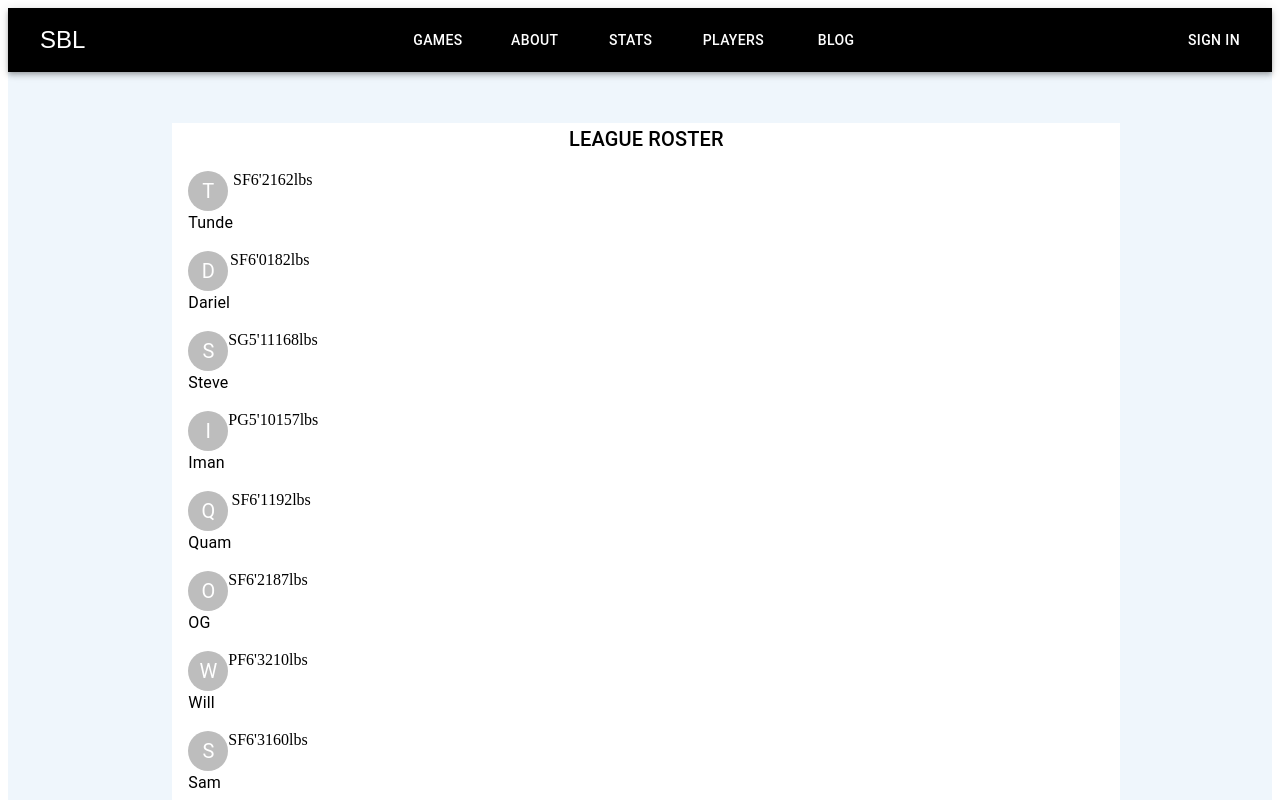
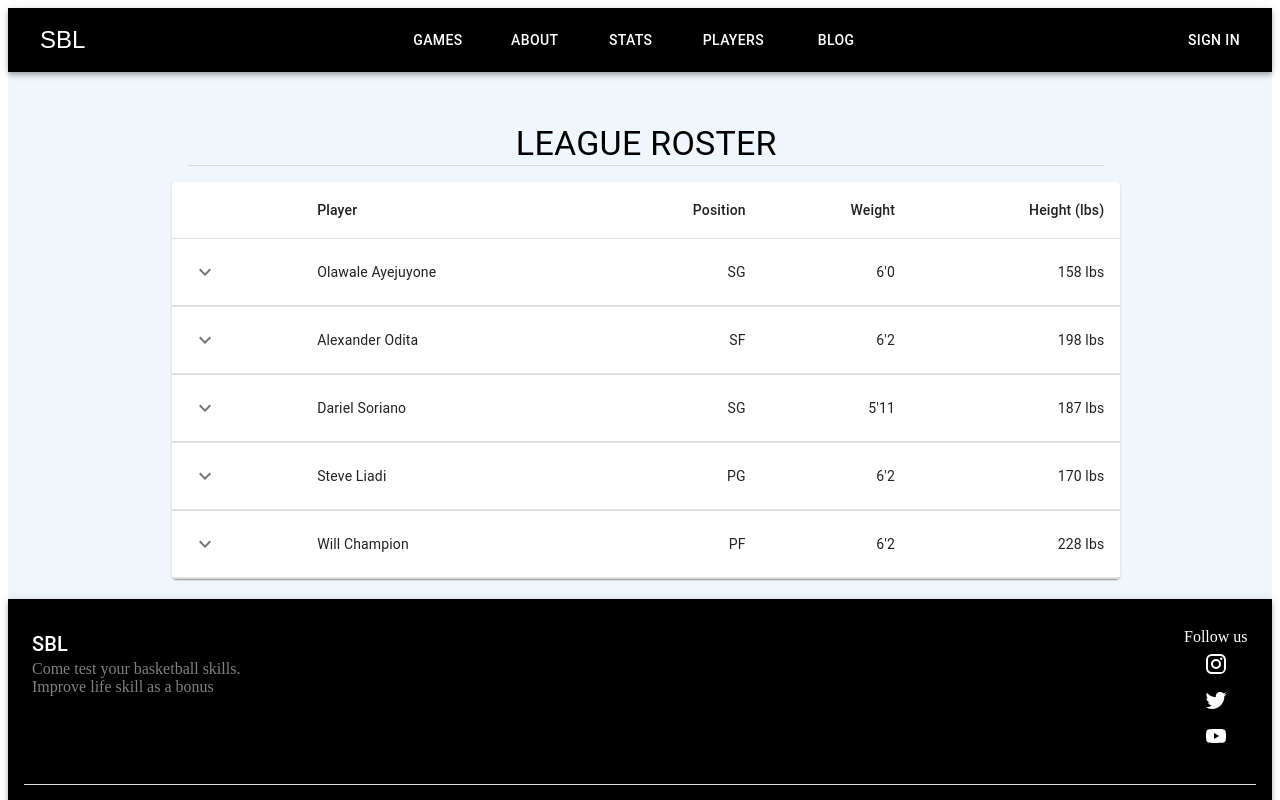
Before and after one commit to walethesolution/SBL, a React (Create React App) app in the folder sbl-frontend/: page /players in a window 1280 px wide. Shown: the top 800 px of the page. Built offline with nearby package versions, Linux system fonts and the light colour scheme.

Commit message:
refactor players page to collapsible table
Consistent box styling on all pages

```diff
--- a/sbl-frontend/src/components/about/index.tsx
+++ b/sbl-frontend/src/components/about/index.tsx
@@ -15,20 +15,12 @@ export default function About() {
     <Box>
       <Box
         sx={{
-          display: "flex",
-          flexDirection: "column",
+          marginLeft: "13%",
+          marginTop: "4%",
+          width: "75%",
         }}
       >
-        <Grid
-          container
-          sx={{
-            marginTop: "40px",
-            display: "flex",
-            flexDirection: "column",
-            alignItems: "center",
-          }}
-          spacing={4}
-        >
+        <Grid container spacing={4}>
           <Grid item>
             <Typography variant="h3" fontWeight="550">
               WHO WE ARE
@@ -47,11 +39,6 @@ export default function About() {
             </Typography>
             <Typography variant="h6" color="text.secondary">
               Friends and family first, competitors next.
-            </Typography>
-          </Grid>
-          <Grid item>
-            <Typography variant="h3" color="text.secondary">
-              Members
             </Typography>
           </Grid>
           <Grid item>
--- a/sbl-frontend/src/components/games/index.tsx
+++ b/sbl-frontend/src/components/games/index.tsx
@@ -35,9 +35,9 @@ export default function Games() {
         </Tabs>
         <Box
           sx={{
-            marginLeft: "15%",
-            marginTop: "2%",
-            width: "70%",
+            marginLeft: "13%",
+            marginTop: "4%",
+            width: "75%",
           }}
         >
           <Stack>
--- a/sbl-frontend/src/components/players/index.tsx
+++ b/sbl-frontend/src/components/players/index.tsx
@@ -1,124 +1,144 @@
+import * as React from "react";
 import {
   Box,
-  Tabs,
-  Tab,
-  Grid,
-  Stack,
+  Paper,
+  Divider,
   Typography,
-  List,
-  ListItem,
-  Avatar,
+  Collapse,
+  IconButton,
+  Table,
+  TableBody,
+  TableCell,
+  TableContainer,
+  TableHead,
+  TableRow,
 } from "@mui/material";
+import KeyboardArrowDownIcon from "@mui/icons-material/KeyboardArrowDown";
+import KeyboardArrowUpIcon from "@mui/icons-material/KeyboardArrowUp";
 
-export default function Players() {
+function createData(
+  name: string,
+  position: string,
+  height: string,
+  weight: string
+) {
+  return {
+    name,
+    position,
+    height,
+    weight,
+    history: [
+      {
+        birthdate: "11-07-1997",
+        countryOfOrigin: "Nigeria",
+        experience: 7,
+        nickname: "The Solution",
+      },
+    ],
+  };
+}
+
+function Row(props: { row: ReturnType<typeof createData> }) {
+  const { row } = props;
+  const [open, setOpen] = React.useState(false);
+
   return (
-    <Box>
-      <Box>
+    <React.Fragment>
+      <TableRow sx={{ "& > *": { borderBottom: "unset" } }}>
+        <TableCell>
+          <IconButton
+            aria-label="expand row"
+            size="small"
+            onClick={() => setOpen(!open)}
+          >
+            {open ? <KeyboardArrowUpIcon /> : <KeyboardArrowDownIcon />}
+          </IconButton>
+        </TableCell>
+        <TableCell component="th" scope="row">
+          {row.name}
+        </TableCell>
+        <TableCell align="right">{row.position}</TableCell>
+        <TableCell align="right">{row.height}</TableCell>
+        <TableCell align="right">{row.weight}</TableCell>
+      </TableRow>
+      <TableRow>
+        <TableCell style={{ paddingBottom: 0, paddingTop: 0 }} colSpan={6}>
+          <Collapse in={open} timeout="auto" unmountOnExit>
+            <Box sx={{ margin: 1 }}>
+              <Typography variant="h6" gutterBottom component="div">
+                History
+              </Typography>
+              <Table size="small" aria-label="personalInfo">
+                <TableHead>
+                  <TableRow>
+                    <TableCell>Birth Date</TableCell>
+                    <TableCell>Country Of Origin</TableCell>
+                    <TableCell align="right">Experience</TableCell>
+                  </TableRow>
+                </TableHead>
+                <TableBody>
+                  {row.history.map((historyRow) => (
+                    <TableRow key={historyRow.birthdate}>
+                      <TableCell component="th" scope="row">
+                        {historyRow.birthdate}
+                      </TableCell>
+                      <TableCell>{historyRow.countryOfOrigin}</TableCell>
+                      <TableCell align="right">
+                        {historyRow.experience}
+                      </TableCell>
+                    </TableRow>
+                  ))}
+                </TableBody>
+              </Table>
+            </Box>
+          </Collapse>
+        </TableCell>
+      </TableRow>
+    </React.Fragment>
+  );
+}
+
+const rows = [
+  createData("Olawale Ayejuyone", "SG", "6'0", "158 lbs"),
+  createData("Alexander Odita", "SF", "6'2", "198 lbs"),
+  createData("Dariel Soriano", "SG", "5'11", "187 lbs"),
+  createData("Steve Liadi", "PG", "6'2", "170 lbs"),
+  createData("Will Champion", "PF", "6'2", "228 lbs"),
+];
+
+export default function PlayerTable() {
+  return (
     <Box
       sx={{
         marginLeft: "13%",
         marginTop: "4%",
         width: "75%",
-            backgroundColor: "white",
       }}
     >
-          <Box>
-            <Typography variant="h6" style={{ textAlign: "center" }}>
+      <Box m={2}>
+        <Typography variant="h4" style={{ textAlign: "center" }}>
           LEAGUE ROSTER
         </Typography>
-            <List>
-              <ListItem>
-                <Grid container>
-                  <Grid item>
-                    <Avatar>T</Avatar>
-                    <Typography>Tunde</Typography>
-                  </Grid>
-                  <Grid item>SF</Grid>
-                  <Grid item>6'2</Grid>
-                  <Grid item>162lbs</Grid>
-                </Grid>
-              </ListItem>
-              <ListItem>
-                <Grid container>
-                  <Grid item>
-                    <Avatar>D</Avatar>
-                    <Typography>Dariel</Typography>
-                  </Grid>
-                  <Grid item>SF</Grid>
-                  <Grid item>6'0</Grid>
-                  <Grid item>182lbs</Grid>
-                </Grid>
-              </ListItem>
-              <ListItem>
-                <Grid container>
-                  <Grid item>
-                    <Avatar>S</Avatar>
-                    <Typography>Steve</Typography>
-                  </Grid>
-                  <Grid item>SG</Grid>
-                  <Grid item>5'11</Grid>
-                  <Grid item>168lbs</Grid>
-                </Grid>
-              </ListItem>
-              <ListItem>
-                <Grid container>
-                  <Grid item>
-                    <Avatar>I</Avatar>
-                    <Typography>Iman</Typography>
-                  </Grid>
-                  <Grid item>PG</Grid>
-                  <Grid item>5'10</Grid>
-                  <Grid item>157lbs</Grid>
-                </Grid>
-              </ListItem>
-              <ListItem>
-                <Grid container>
-                  <Grid item>
-                    <Avatar>Q</Avatar>
-                    <Typography>Quam</Typography>
-                  </Grid>
-                  <Grid item>SF</Grid>
-                  <Grid item>6'1</Grid>
-                  <Grid item>192lbs</Grid>
-                </Grid>
-              </ListItem>
-              <ListItem>
-                <Grid container>
-                  <Grid item>
-                    <Avatar>O</Avatar>
-                    <Typography>OG</Typography>
-                  </Grid>
-                  <Grid item>SF</Grid>
-                  <Grid item>6'2</Grid>
-                  <Grid item>187lbs</Grid>
-                </Grid>
-              </ListItem>
-              <ListItem>
-                <Grid container>
-                  <Grid item>
-                    <Avatar>W</Avatar>
-                    <Typography>Will</Typography>
-                  </Grid>
-                  <Grid item>PF</Grid>
-                  <Grid item>6'3</Grid>
-                  <Grid item>210lbs</Grid>
-                </Grid>
-              </ListItem>
-              <ListItem>
-                <Grid container>
-                  <Grid item>
-                    <Avatar>S</Avatar>
-                    <Typography>Sam</Typography>
-                  </Grid>
-                  <Grid item>SF</Grid>
-                  <Grid item>6'3</Grid>
-                  <Grid item>160lbs</Grid>
-                </Grid>
-              </ListItem>
-            </List>
+        <Divider />
       </Box>
-        </Box>
-      </Box>
+      <TableContainer component={Paper}>
+        <Table aria-label="collapsible table">
+          <TableHead>
+            <TableRow>
+              <TableCell />
+              <TableCell>Player</TableCell>
+              <TableCell align="right">Position</TableCell>
+              <TableCell align="right">Weight</TableCell>
+              <TableCell align="right">Height&nbsp;(lbs)</TableCell>
+            </TableRow>
+          </TableHead>
+          <TableBody>
+            {rows.map((row) => (
+              <Row key={row.name} row={row} />
+            ))}
+          </TableBody>
+        </Table>
+      </TableContainer>
     </Box>
   );
 }
```
Lines whose indentation alone changed are shown as unchanged.
